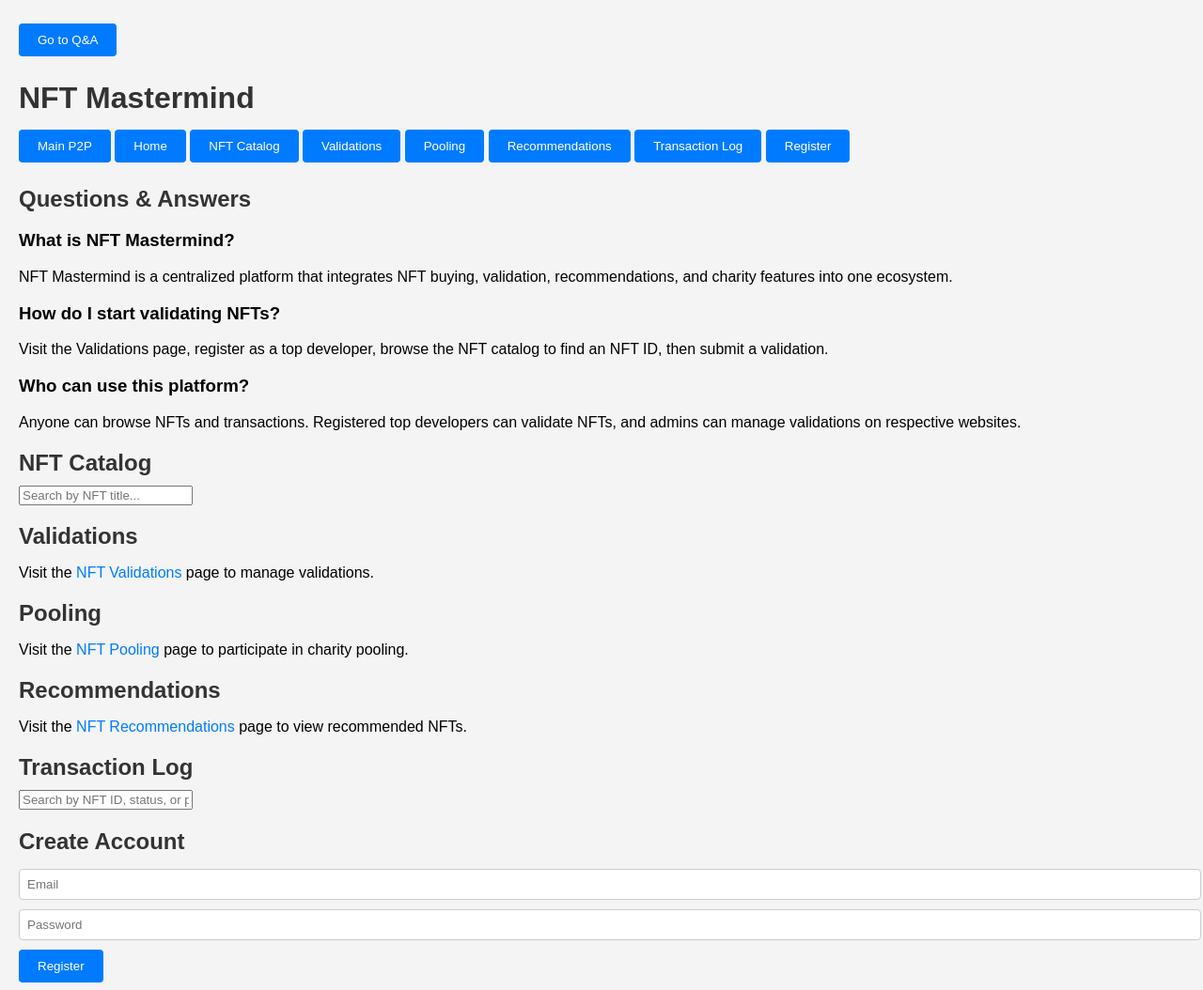
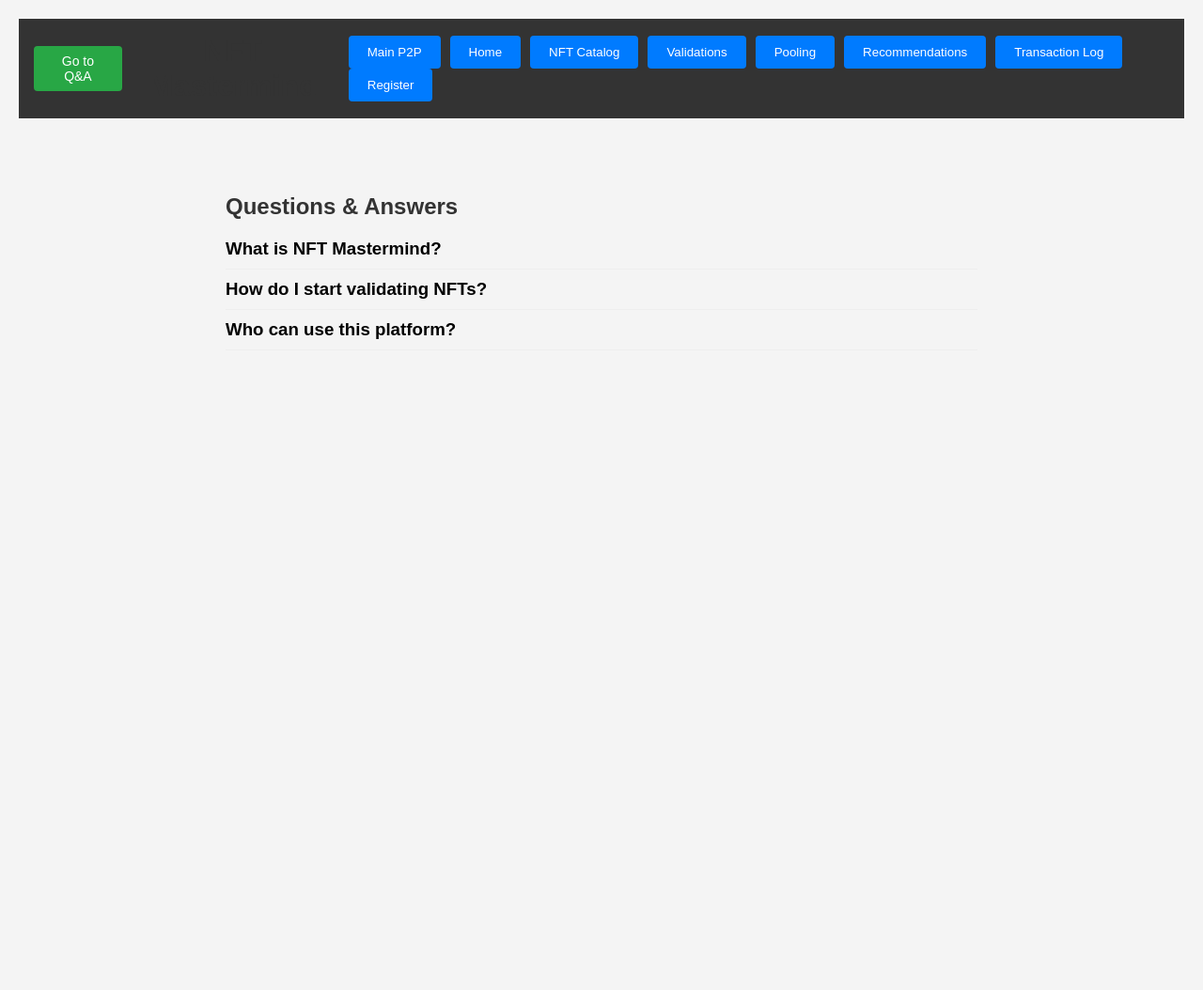
Before and after one commit to wahana108/nft-mastermind, a website: page public/index.html in a window 1280 px wide. Shown: the whole page at 94% size. After the commit the page ends 800 px from the top, so only its background shows below. Drawn offline with nearby package versions, Linux system fonts and the light colour scheme.

Commit message:
Update style.css
change new one

```diff
--- a/public/style.css
+++ b/public/style.css
@@ -10,9 +10,43 @@ h1, h2 {
   margin-bottom: 10px;
 }
 
-#login-form, #register-form, #pool {
+header {
+  background: #333;
+  color: white;
+  padding: 1rem;
+  display: flex;
+  justify-content: space-between;
+  align-items: center;
+}
+
+header h1 {
+  margin: 0;
+  flex-grow: 1;
+  text-align: center;
+}
+
+nav {
+  display: flex;
+  flex-wrap: wrap;
+}
+
+nav button {
+  margin: 0 5px;
+  padding: 10px 20px;
+  background-color: #007BFF;
+  color: white;
+  border: none;
+  border-radius: 4px;
+  cursor: pointer;
+}
+
+nav button:hover {
+  background-color: #0056b3;
+}
+
+#register-section, #catalog-section, #transaction-log-section, #validations-section, #pooling-section, #recommendations-section {
   width: 100%;
-  max-width: 400px;
+  max-width: 600px;
   margin: 0 auto;
   padding: 20px;
   background-color: white;
@@ -21,7 +55,7 @@ h1, h2 {
   box-shadow: 0 0 10px rgba(0, 0, 0, 0.1);
 }
 
-input[type="email"], input[type="password"] {
+input[type="email"], input[type="password"], input[type="text"] {
   width: 100%;
   padding: 8px;
   margin: 5px 0;
@@ -43,16 +77,85 @@ button:hover {
   background-color: #0056b3;
 }
 
-#recommendations p {
-  margin: 10px 0;
-  padding: 10px;
-  border: 1px solid #ccc;
-  background-color: #f9f9f9;
-  border-radius: 4px;
+.nft-gallery {
+  display: flex;
+  flex-wrap: wrap;
+  gap: 20px;
+  padding: 20px;
+  justify-content: center;
 }
 
-nav {
-  margin: 10px 0;
+.nft-card {
+  border: 1px solid #ccc;
+  padding: 10px;
+  border-radius: 5px;
+  width: 200px;
+  text-align: center;
+  cursor: pointer;
+}
+
+.nft-card img {
+  max-width: 100%;
+  height: 150px;
+  object-fit: cover;
+  border-radius: 5px;
+}
+
+.qa-section {
+  padding: 20px;
+  max-width: 800px;
+  margin: 0 auto;
+}
+
+.qa-item {
+  border-bottom: 1px solid #eee;
+  padding: 10px 0;
+  cursor: pointer;
+}
+
+.qa-item h3 {
+  margin: 0;
+}
+
+.qa-answer {
+  display: none;
+  padding: 10px 0;
+}
+
+.qa-item.active .qa-answer {
+  display: block;
+}
+
+.section {
+  display: none;
+  transition: opacity 0.3s ease;
+  opacity: 0;
+}
+
+.section.active {
+  display: block;
+  opacity: 1;
+}
+
+.search-bar {
+  padding: 20px;
+  text-align: center;
+}
+
+.search-bar input {
+  padding: 5px;
+  width: 300px;
+}
+
+.transaction-log {
+  padding: 20px;
+}
+
+.transaction-item {
+  border: 1px solid #ddd;
+  padding: 10px;
+  margin: 5px 0;
+  border-radius: 5px;
 }
 
 a {
@@ -63,3 +166,18 @@ a {
 a:hover {
   text-decoration: underline;
 }
+
+.qa-link {
+  display: flex;
+  align-items: center;
+}
+
+.qa-link button {
+  background-color: #28a745;
+  padding: 8px 16px;
+  font-size: 14px;
+}
+
+.qa-link button:hover {
+  background-color: #218838;
+}
```
